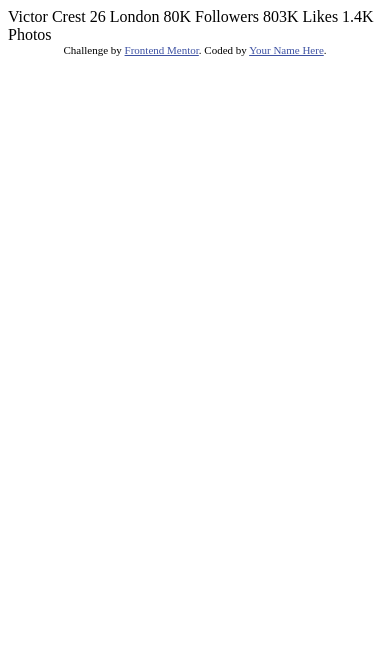
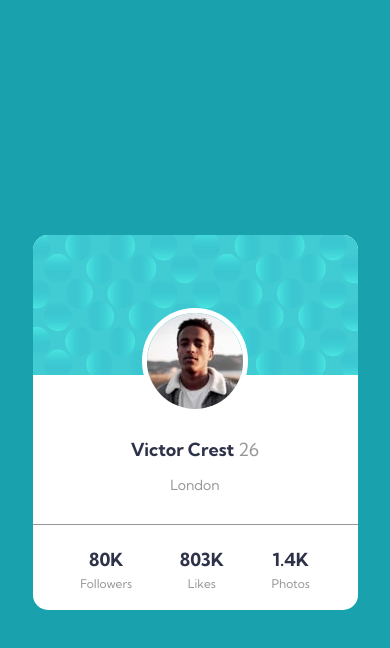
Before and after one commit to aroyan/profile-card, a plain HTML site: page index.html in a window 390 px wide. Drawn offline with Linux system fonts and the light colour scheme.

Commit message:
Mobile first design

```diff
--- a/index.html
+++ b/index.html
@@ -5,32 +5,64 @@
   <meta name="viewport" content="width=device-width, initial-scale=1.0"> <!-- displays site properly based on user's device -->
 
   <link rel="icon" type="image/png" sizes="32x32" href="./images/favicon-32x32.png">
+  <link rel="preconnect" href="https://fonts.googleapis.com">
+  <link rel="preconnect" href="https://fonts.gstatic.com" crossorigin>
+  <link href="https://fonts.googleapis.com/css2?family=Kumbh+Sans:wght@400;700&display=swap" rel="stylesheet">
   <link rel="stylesheet" href="style.css">
 
   <title>Frontend Mentor | Profile card component</title>
 
   <!-- Feel free to remove these styles or customise in your own stylesheet 👍 -->
   <style>
-    .attribution { font-size: 11px; text-align: center; }
+    .attribution { font-size: 11px; text-align: center;
+                    display: none;
+    }
     .attribution a { color: hsl(228, 45%, 44%); }
   </style>
+
 </head>
+
 <body>
-  Victor Crest
-  26
-  London
 
-  80K
-  Followers
+  <div class="wrapper">
 
-  803K
-  Likes
+    <div class="card">
 
-  1.4K
-  Photos
-  <div class="attribution">
-    Challenge by <a href="https://www.frontendmentor.io?ref=challenge" target="_blank">Frontend Mentor</a>.
-    Coded by <a href="#">Your Name Here</a>.
+      <div class="bg">
+        <img src="images/bg-pattern-card.svg" alt="">
+      </div>
+
+      <div class="bio">
+        <img src="images/image-victor.jpg" alt="" id="profile-pict">
+        <p class="numbers">Victor Crest <span>26</span></p>
+        <p class="texts" id="location">London</p>
+      </div>
+
+      <div class="detail">
+
+        <div class="count">
+          <p class="numbers">80K</p>
+          <p class="texts">Followers</p>
+        </div>
+
+        <div class="count">
+          <p class="numbers">803K</p>
+          <p class="texts">Likes</p>
+        </div>
+
+        <div class="count">
+          <p class="numbers">1.4K</p>
+          <p class="texts">Photos</p>
+        </div>
+
+      </div>
+    </div>
+
+    <div class="attribution">
+      Challenge by <a href="https://www.frontendmentor.io?ref=challenge" target="_blank">Frontend Mentor</a>.
+      Coded by <a href="#">Arbase</a>.
+    </div>
+
   </div>
 </body>
 </html>
--- a/style.css
+++ b/style.css
@@ -0,0 +1,86 @@
+:root{
+    --dark-cyan: hsl(185, 75%, 39%);
+    --dark-blue: hsl(229, 23%, 23%);
+    --gray-blue: hsl(227, 10%, 46%);
+    --dark-gray: hsl(0, 0%, 59%);
+}
+
+body{
+    margin: 0;
+    font-family: 'Kumbh Sans', sans-serif;
+}
+
+.wrapper{
+    width: 100vw;
+    height: 100vh;
+    display: flex;
+    align-items: center;
+    justify-content: center;
+    background-color: var(--dark-cyan);
+}
+
+.card{
+    background-color: white;
+    width: 325px;
+    height: 375px;
+    border-radius: 15px;
+}
+
+.numbers{
+    font-weight: 700;
+    font-size: 18px;
+    margin: 0;
+    color: var(--dark-blue);
+}
+
+.texts{
+    font-weight: 400;
+    font-size: 12px;
+    margin: 0;
+    padding-top: 5px;
+    color: var(--dark-gray);
+}
+
+.bg img{
+    width: 325px;
+    height: 140px;
+    border-top-right-radius: 15px;
+    border-top-left-radius: 15px;
+}
+
+#profile-pict{
+    border-radius: 50%;
+    border: 5px solid white;
+    margin-top: -100px;
+}
+
+.bio{
+    height: 145px;
+    display: flex;
+    flex-direction: column;
+    align-items: center;
+    justify-content: center;
+}
+
+.bio span{
+    font-weight: 400;
+    color: var(--dark-gray);
+}
+
+.bio p{
+    padding-top: 24px;
+}
+
+#location{
+    padding-top: 15px;
+    font-size: 14px;
+}
+
+.detail{
+    height: 90px;
+    border-top: 1px var(--dark-gray) solid;
+    display: flex;
+    align-items: center;
+    justify-content: space-evenly;
+    text-align: center;
+}
```
